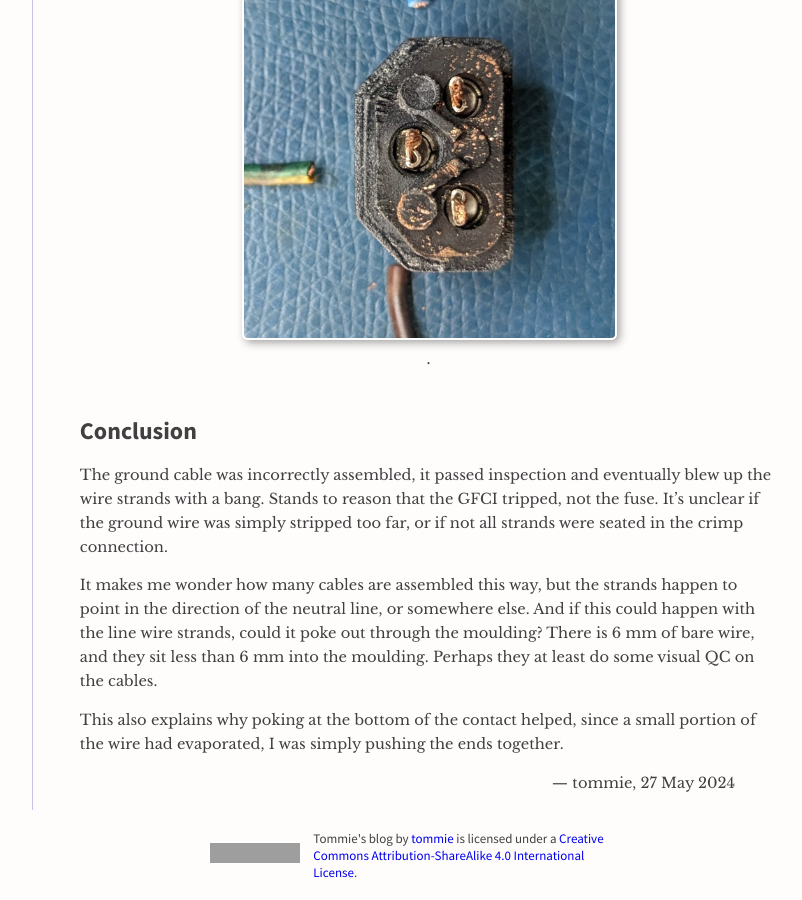
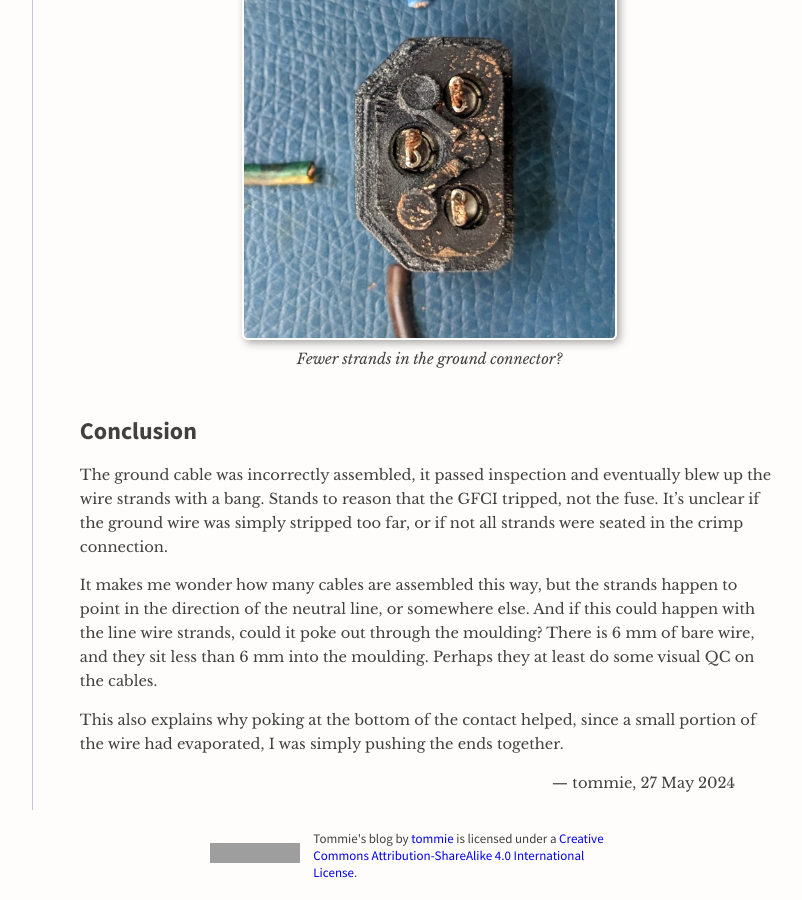
Before and after one commit to tommie/tommie.github.io, a Jekyll site: the page built from _posts/2024-05-27-blown-cable-connector.md, in a window 1280 px wide and 900 px high, scrolled down 2154 px. Shown: the whole window, without its empty margins (211-1013 px from the left). Built offline with Jekyll 4.4.1, drawn with Linux system fonts in a browser that asks for light colours; grey boxes are pictures that could not be loaded.

Commit message:
Adds missing figure caption.

```diff
--- a/_posts/2024-05-27-blown-cable-connector.md
+++ b/_posts/2024-05-27-blown-cable-connector.md
@@ -63,7 +63,7 @@ And if we carefully carve out all the parts and show the connector from the back
     <a href="/assets/2024-05-27-cable-top.jpg"><img width="60%" style="border-radius:6px; border:2px solid white; box-shadow:3px 3px 8px rgba(0,0,0,.35)" src="/assets/2024-05-27-cable-top.jpg"></a>
   </div>
 
-  <figcaption style="font-style:italic; text-align:center">.</figcaption>
+  <figcaption style="font-style:italic; text-align:center">Fewer strands in the ground connector?</figcaption>
 </figure>
 
 ## Conclusion
```
